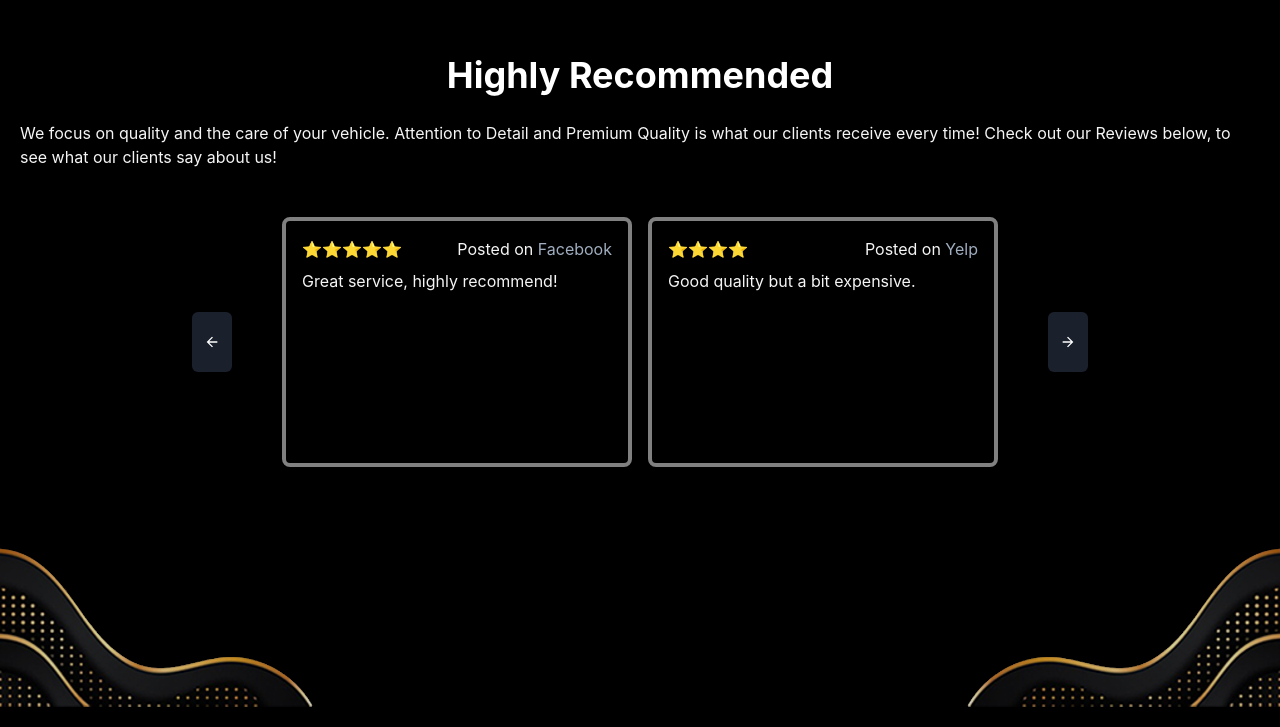
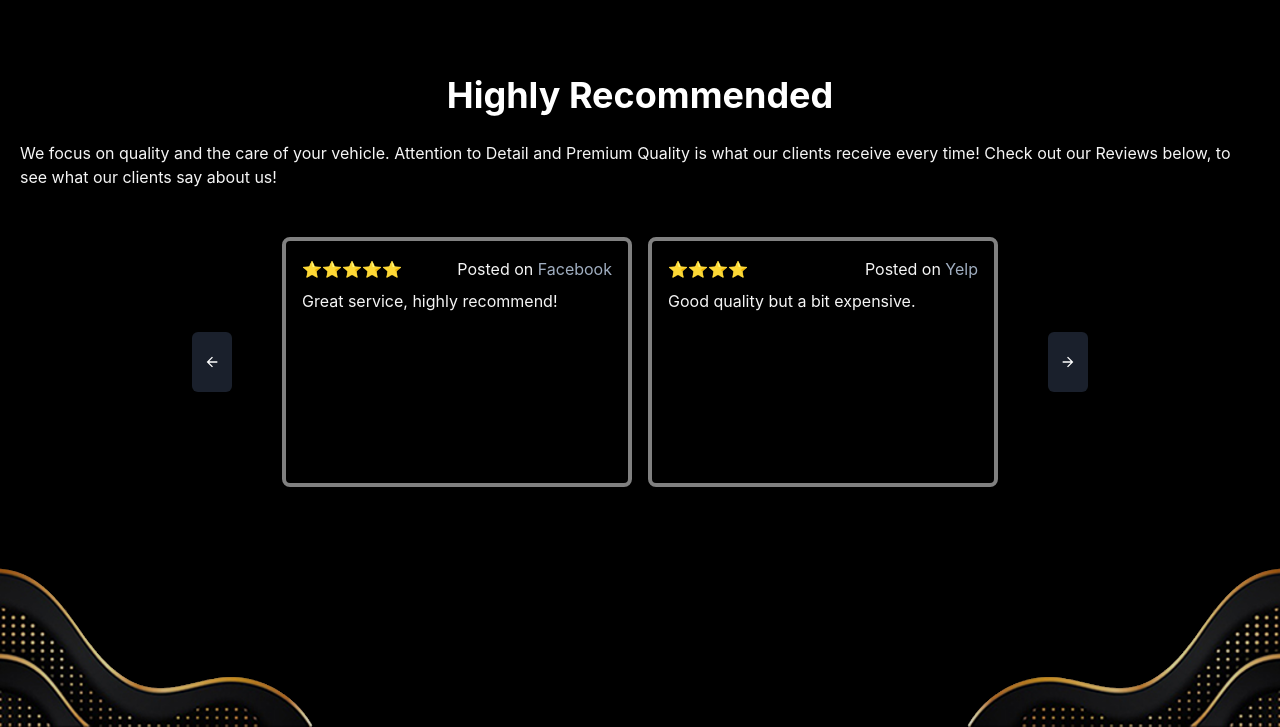
Before and after one commit to ryanlyang/MagicMack, a React (Vite) app: page / in a window 1280 px wide. Shown: the part 1993-2720 px from the top of the page. Built offline with nearby package versions, Linux system fonts and the light colour scheme; no server answers; what aws-amplify would draw is missing.

Commit message:
forntiet

```diff
--- a/src/components/Header.tsx
+++ b/src/components/Header.tsx
@@ -1,4 +1,4 @@
-import React, { useState } from 'react';
+import React from 'react';
 import { Link, useLocation } from "react-router-dom";
 import '../styles/Header.css';
 
--- a/src/components/Reviews.tsx
+++ b/src/components/Reviews.tsx
@@ -82,7 +82,7 @@ const Reviews = () => {
               minHeight: '60px',
               backgroundColor: 'gray.800',
               _hover: {
-                backgroundColor: 'gold',
+                backgroundColor: '#d4af37',
                 color: 'black',
               },
             }}
@@ -141,7 +141,7 @@ const Reviews = () => {
               minHeight: '60px',
               backgroundColor: 'gray.800',
               _hover: {
-                backgroundColor: 'gold',
+                backgroundColor: '#d4af37',
                 color: 'black',
               },
             }}
--- a/src/styles/home.css
+++ b/src/styles/home.css
@@ -282,7 +282,7 @@ p {
 }
 
 .reviews-things{
-    margin-top: 110px;
+    margin-top: 130px;
 }
 
 @keyframes scroll {
```
